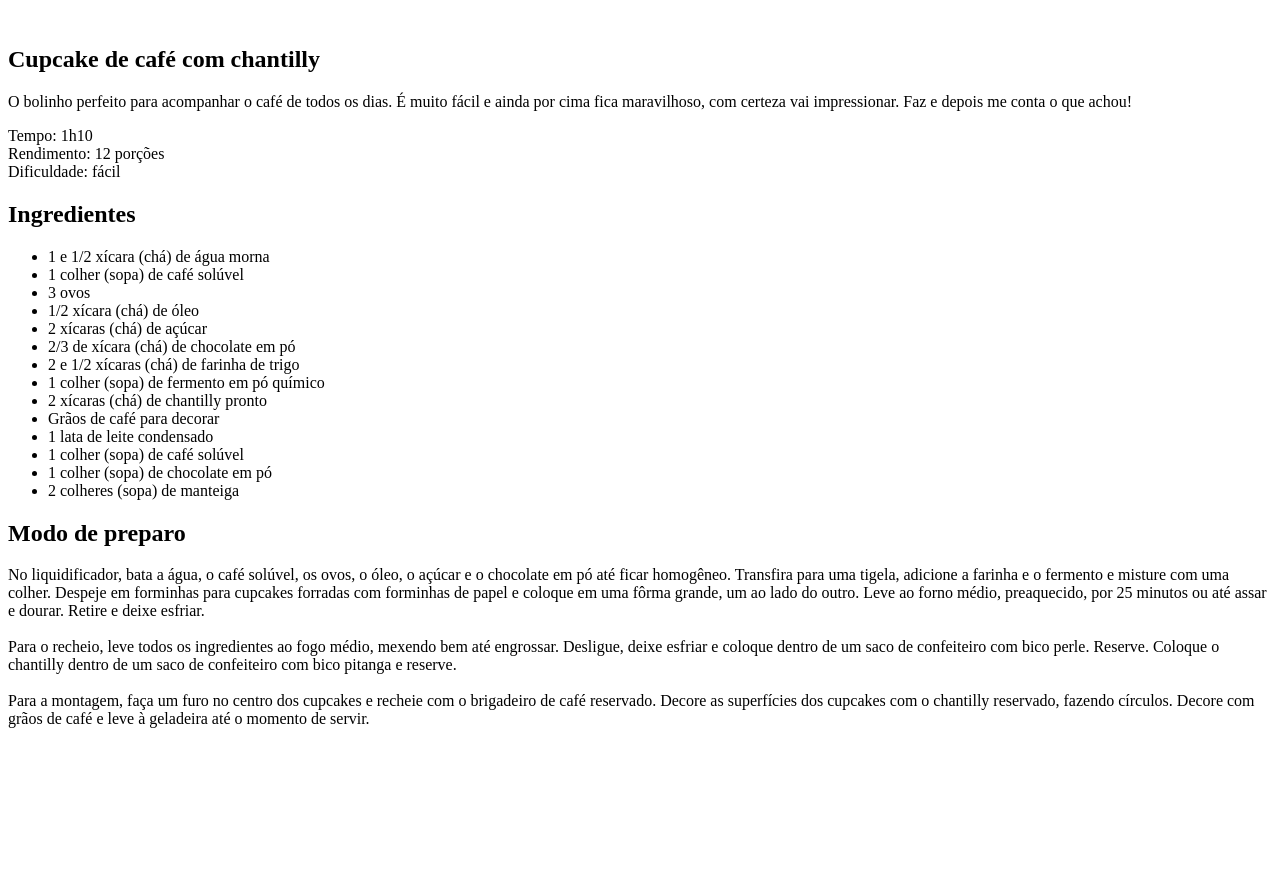
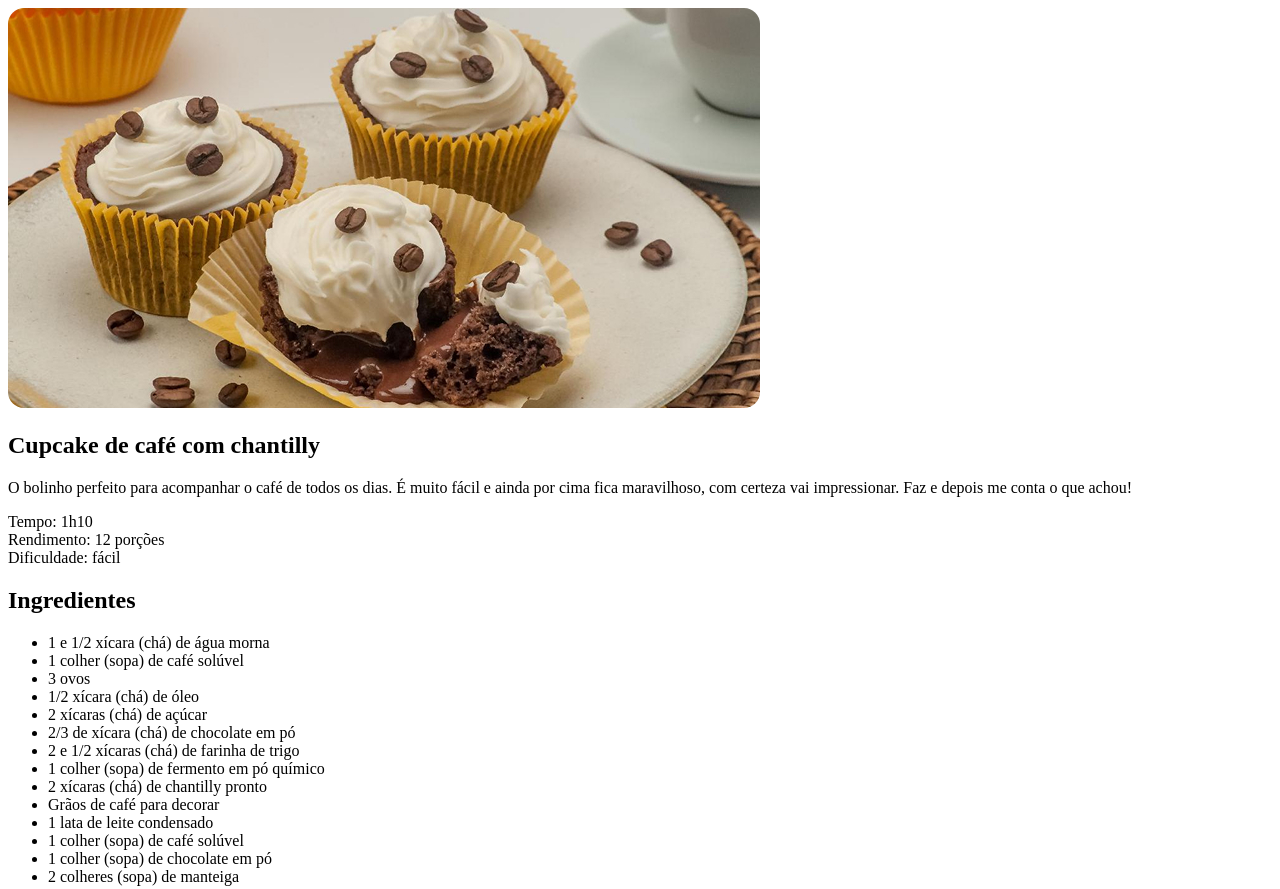
Before and after one commit to gleidysoncosta/projeto-receita, a plain HTML site: page index.html in a window 1280 px wide. Shown: the top 889 px of the page. Before the commit the page ends 800 px from the top, so only its background shows below. Drawn offline with Linux system fonts and the light colour scheme.

Commit message:
adicionando imagens e style.css

```diff
--- a/index.html
+++ b/index.html
@@ -4,12 +4,13 @@
 <head>
 	<meta charset="UTF-8">
 	<meta name="viewport" content="width=device-width, initial-scale=1.0">
+	<link rel="stylesheet" href="style.css">
 	<title>Página de receita</title>
 </head>
 
 <body>
 	<div id="page">
-		<img src="" alt="">
+		<img src="assets/main-image.jpg" alt="Imagem de um cupcake com graos de cafe e um chantilly">
 		<main>
 			<section id="about">
 				<h1>Cupcake de café com chantilly</h1>
--- /dev/null
+++ b/style.css
@@ -0,0 +1,3 @@
+#page img {
+  border-radius: 16px;
+}
```
Also changed, not shown: assets/bg-image.jpg (added), assets/main-image.jpg (added), assets/main-image.png (added).
